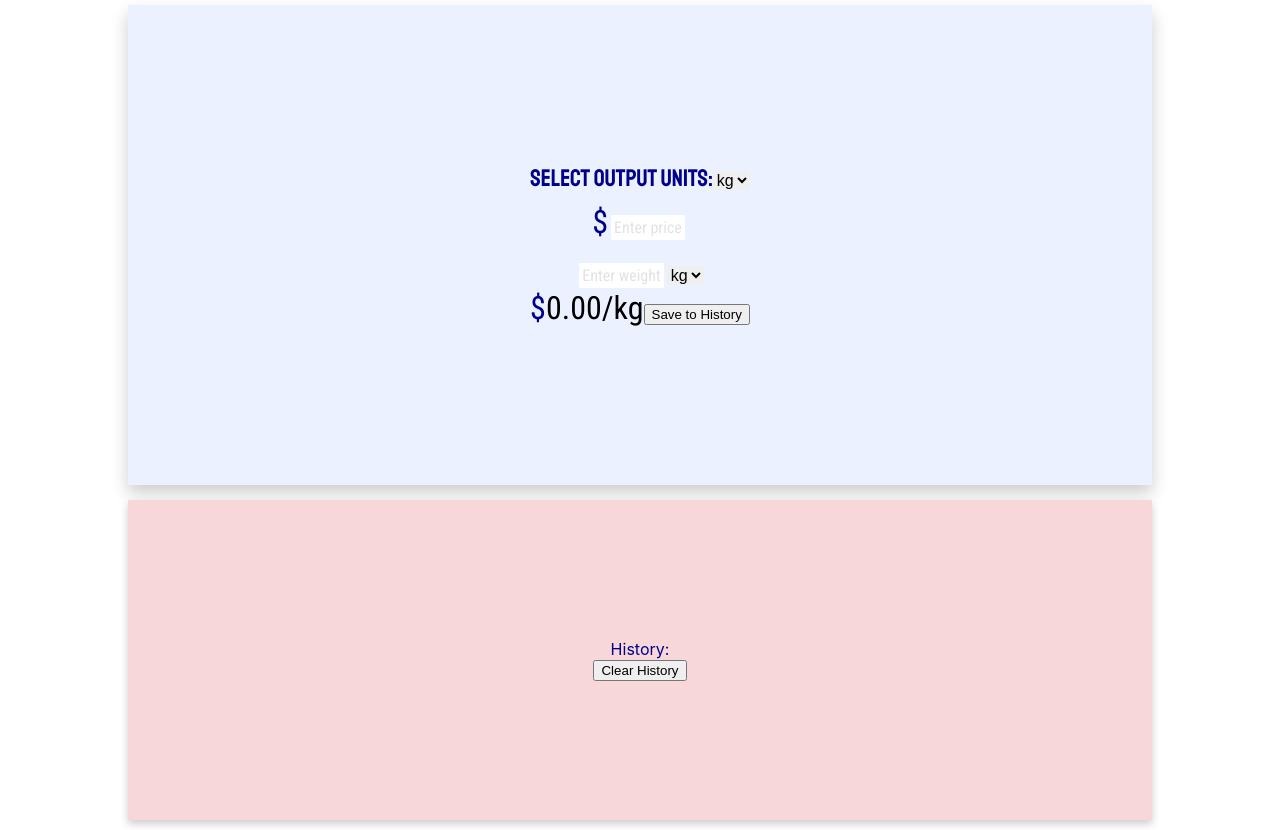
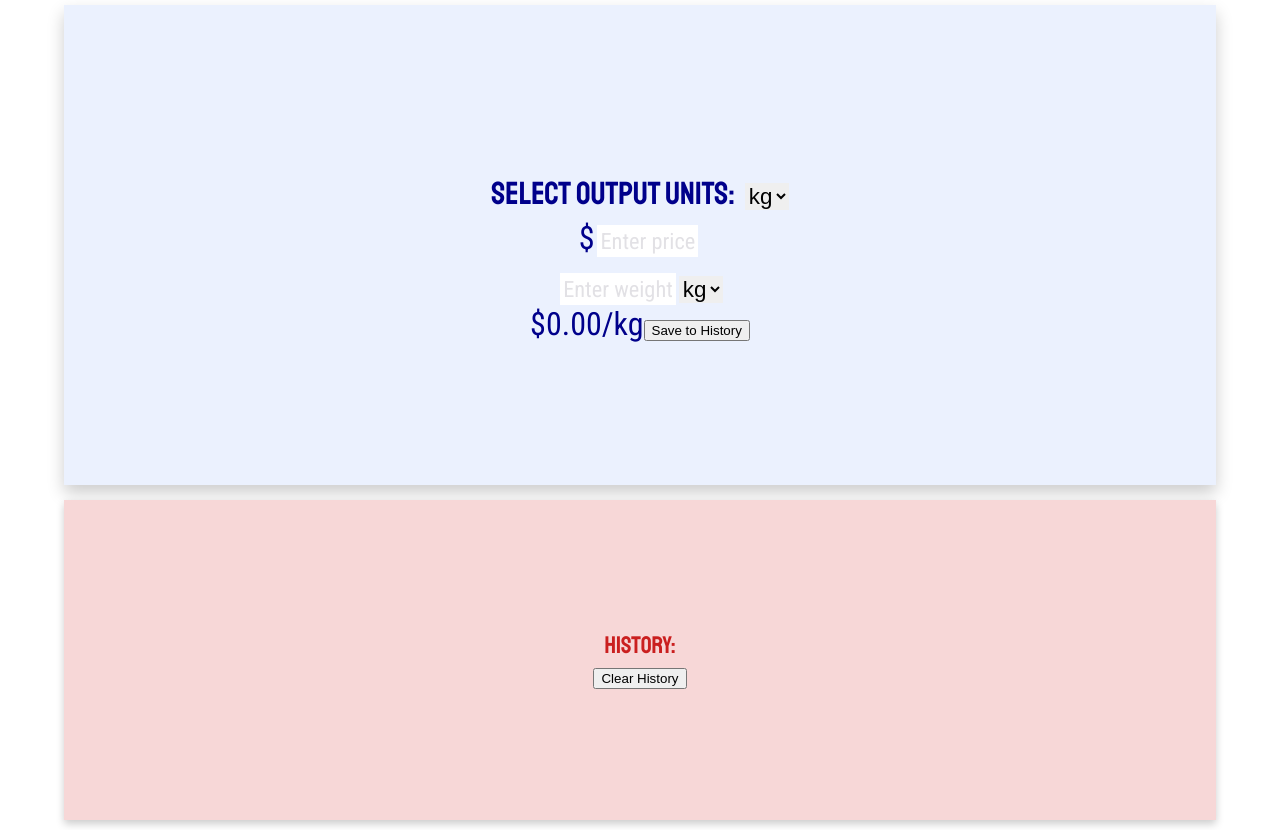
Before and after one commit to a-krawciw/pricer, a React (Create React App) app: page / in a window 1280 px wide. Built offline with nearby package versions, Linux system fonts and the light colour scheme.

Commit message:
colour and spacing

```diff
--- a/src/App.css
+++ b/src/App.css
@@ -14,26 +14,31 @@ body{
 
 }
 span{
-  color: darkblue;
+
 }
 #main{
   box-shadow: 0 8px 16px 0 rgba(0, 0, 0, 0.2);
   transition: 0.3s;
   height: 60vh;
-  width: 80%;
+  width: 90%;
   align-content: center;
   margin: 5px;
   background-color: #EBF1FE;
+  color: darkblue;
 }
 #history{
   box-shadow: 0 4px 8px 0 rgba(0, 0, 0, 0.2);
   transition: 0.3s;
   height: 40vh;
-  width: 80%;
+  width: 90%;
   align-content: center;
   background-color: #F7D7D7;
   margin: 10px;
+  font-family: 'Staatliches', cursive;
+  color: #CA1F1F;
+  font-size: 150%;
 }
+
 #idk{
   align-items: center;
   display: flex;
@@ -42,7 +47,7 @@ span{
 
 #topBar{
   font-family: 'Staatliches', cursive;
-  font-size: x-large;
+  margin-right: 10px;
 }
 .grocery_banner {
   font-size: xx-large !important;
@@ -97,25 +102,28 @@ span{
 
 
 #selUni{
-  margin-bottom: 10px;
+  margins: 10px;
+  margin-top: 20px;
+  padding: 5px;
+  font-size: 200%;
 }
 span.textarea{
   background-color: white;
   margin: 3px;
   padding: 3px;
-  font-size: medium;
+  font-size: 70%;
 }
 
 span.editValue{
   background-color: white;
   margin: 3px;
   padding: 3px;
-  font-size: medium;
+  font-size: 70%;
 }
 
 
 .unit_selector{
   border: darkblue;
   border-width: 20px;
-  font-size: medium;
+  font-size: 70%;
 }
```
